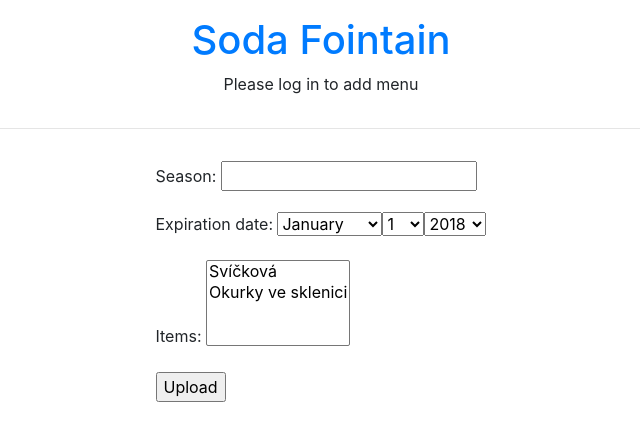
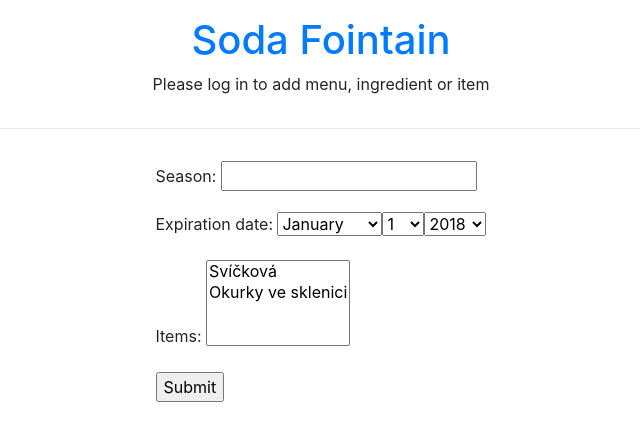
Before and after one commit to hudecekfilip/project_9_improve_django, a Django app: page /menu/new/ in a window 1280 px wide. Shown: the top 441 px of the page, without its empty margins (319-959 px from the left). Run offline with Django 3.2, Linux system fonts and the light colour scheme; data comes from the database, SQL or seed files in the repository; both versions use the stored data as it was after the commit; some libraries are stand-ins or nearby versions.

Commit message:
Some changes

```diff
--- a/menu/forms.py
+++ b/menu/forms.py
@@ -10,3 +10,15 @@ class MenuForm(forms.ModelForm):
         widgets = {
             'expiration_date': SelectDateWidget()
         }
+
+
+class IngredientForm(forms.ModelForm):
+    class Meta:
+        model = models.Ingredient
+        fields = ['name']
+
+
+class ItemForm(forms.ModelForm):
+    class Meta:
+        model = models.Item
+        fields = ['name', 'description', 'standard', 'ingredients']
--- a/menu/templates/menu/layout.html
+++ b/menu/templates/menu/layout.html
@@ -10,9 +10,11 @@
             </div>
             <div class="row justify-content-center mb-2">
                 {% if user.is_authenticated %}
-                    <a class="btn btn-primary" href="{% url 'menu:create_new_menu' %}" role="button">Add menu</a>
+                    <a class="btn btn-primary m-2" href="{% url 'menu:create_new_menu' %}" role="button">Add menu</a>
+                    <a class="btn btn-primary m-2" href="{% url 'menu:add_ingredient' %}" role="button">Add ingredient</a>
+                    <a class="btn btn-primary m-2" href="{% url 'menu:add_item' %}" role="button">Add item</a>
                 {% else %}
-                    <p>Please log in to add menu</p>
+                    <p>Please log in to add menu, ingredient or item</p>
                 {% endif %}
             </div>
             {% if messages %}
--- a/menu/templates/menu/menu_detail.html
+++ b/menu/templates/menu/menu_detail.html
@@ -7,7 +7,7 @@
       {% csrf_token %}
       {{ form.as_p }}
 
-      <input type="submit" class="button-primary" value="Upload">
+      <input type="submit" class="button-primary" value="Submit">
   </form>
 </div>
 
--- a/menu/urls.py
+++ b/menu/urls.py
@@ -7,7 +7,9 @@ from . import views
 app_name = 'menu'
 urlpatterns = [
     path('', views.menu_view, name='index'),
-    path('menu/<int:pk>/edit', views.menu_detail, name='edit'),
+    path('menu/<int:pk>/edit/', views.menu_detail, name='edit'),
     path('menu/new/', views.create_new_menu, name='create_new_menu'),
-    path('menu/<int:pk>/delete', views.delete_menu, name='delete'),
+    path('menu/<int:pk>/delete/', views.delete_menu, name='delete'),
+    path('menu/add/ingredient/', views.add_ingredient, name='add_ingredient'),
+    path('menu/add/item/', views.add_item, name='add_item'),
 ]
--- a/menu/views.py
+++ b/menu/views.py
@@ -13,6 +13,7 @@ def menu_view(request):
 
 def menu_detail(request, pk):
     instance = models.Menu.objects.get(pk=pk)
+    items = models.Item.objects.all()
     form = forms.MenuForm(instance=instance)
     if request.method == 'POST':
         form = forms.MenuForm(request.POST, instance=instance)
@@ -48,3 +49,31 @@ def delete_menu(request, pk):
         messages.SUCCESS,
         "Menu has been sucessfully deleted!")
     return HttpResponseRedirect(reverse('menu:index'))
+
+
+def add_ingredient(request):
+    form = forms.IngredientForm()
+    if request.method == 'POST':
+        form = forms.IngredientForm(request.POST)
+        if form.is_valid():
+            form.save()
+            messages.add_message(
+                request,
+                messages.SUCCESS,
+                "Ingredient has been succesfully added!")
+            return HttpResponseRedirect(reverse('menu:index'))
+    return render(request, 'menu_detail.html', {'form': form})
+
+
+def add_item(request):
+    form = forms.ItemForm()
+    if request.method == 'POST':
+        form = forms.ItemForm(request.POST)
+        if form.is_valid():
+            form.save()
+            messages.add_message(
+                request,
+                messages.SUCCESS,
+                "Item has been succesfully added!")
+            return HttpResponseRedirect(reverse('menu:index'))
+    return render(request, 'menu_detail.html', {'form': form})
```
Also changed, not shown: db.sqlite3.
